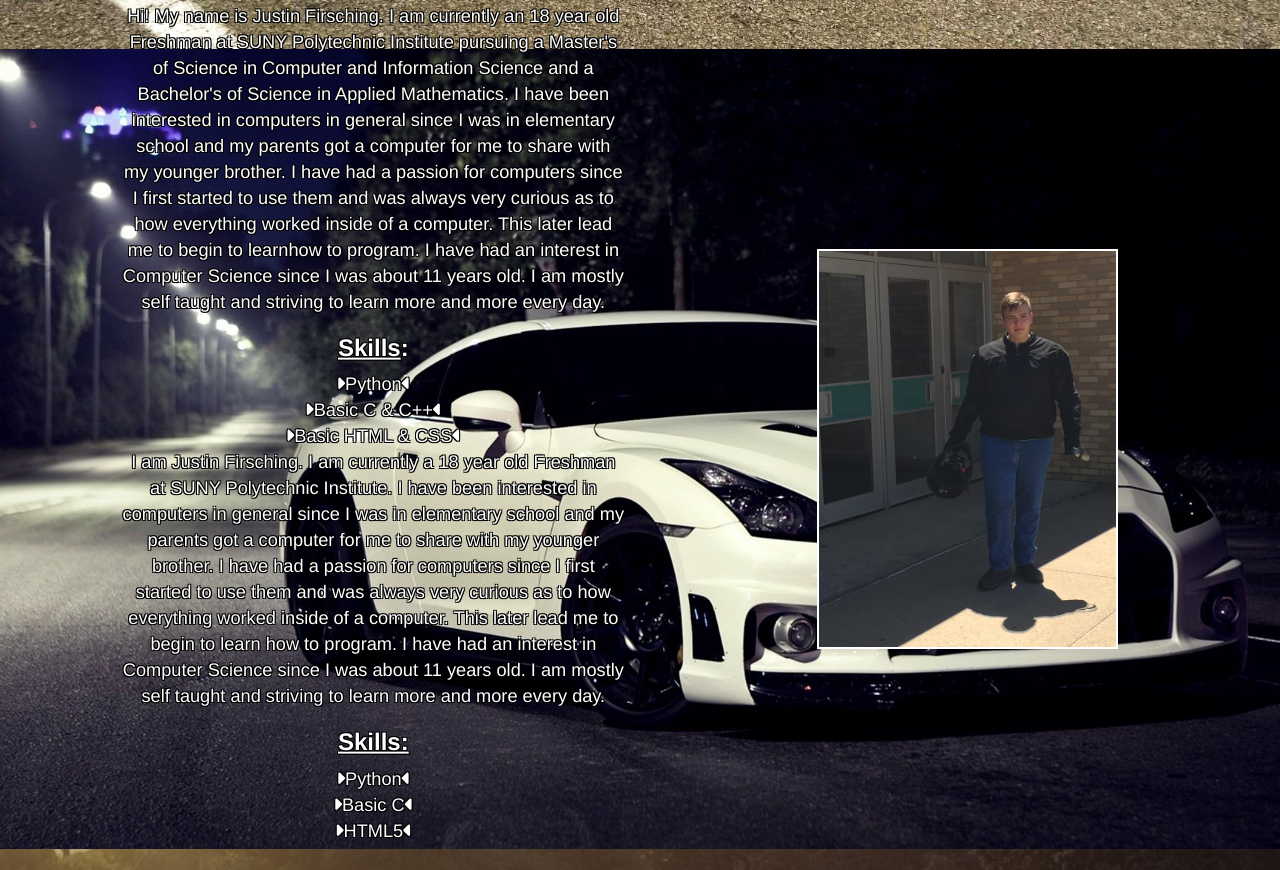
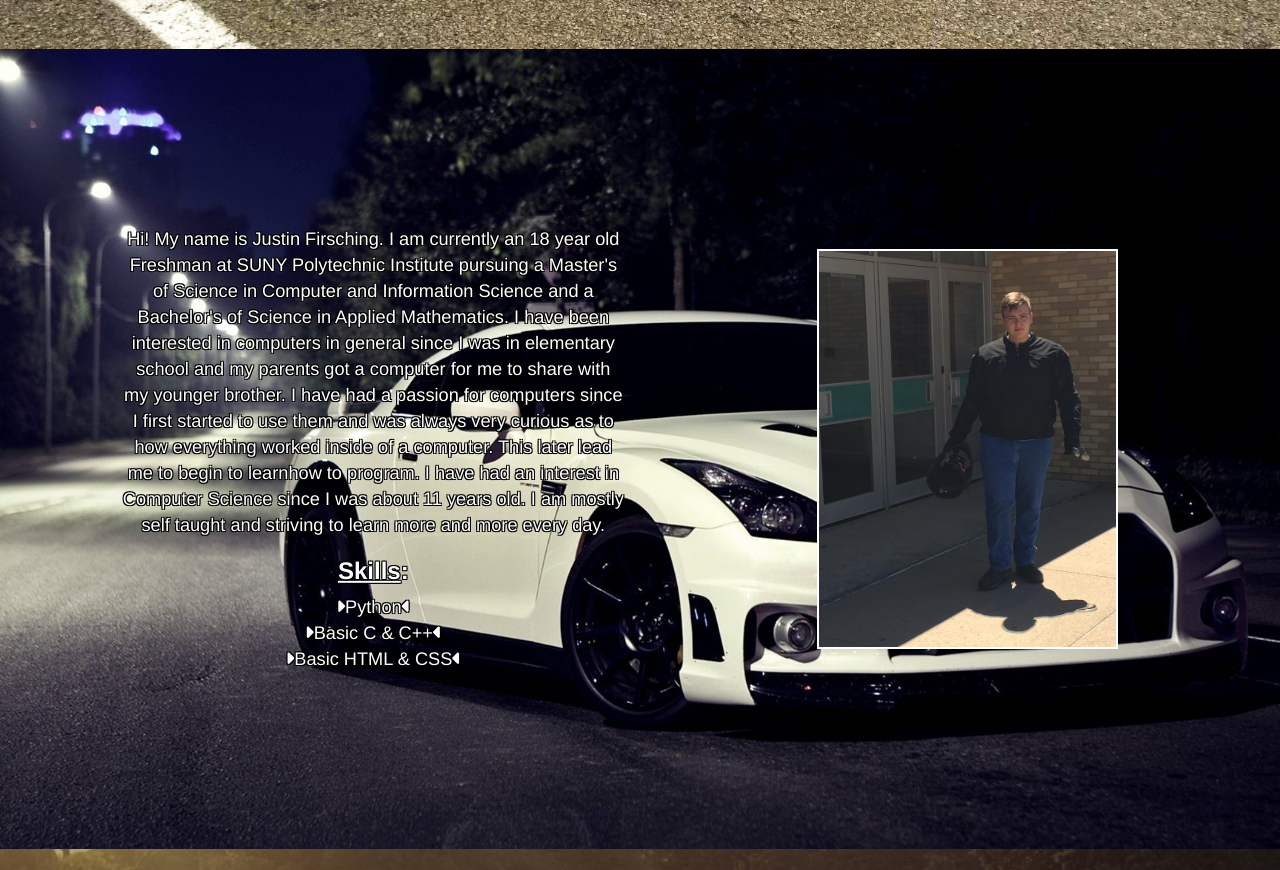
Before and after one commit to JustinF52399/Personal-Website, a plain HTML site: page index.html in a window 1280 px wide. Shown: the part 751-1621 px from the top of the page. Drawn offline with nearby package versions, Linux system fonts and the light colour scheme.

Commit message:
Fix GitHub Additions

```diff
--- a/index.html
+++ b/index.html
@@ -70,19 +70,6 @@
             <br>
             <i class="fa fa-caret-right"></i>Basic HTML & CSS<i class="fa fa-caret-left"></i>
             <br>
-            <p><span>I am Justin Firsching. I am currently a 18 year old Freshman at SUNY Polytechnic Institute. I have been interested in computers in general since
-        I was in elementary school and my parents got a computer for me to share with my younger brother. I have had a passion for computers since I first started to use them and was always very curious as to how everything worked inside of a computer. This later lead me to begin to learn
-        how to program. I have had an interest in Computer Science since I was about 11 years old. I am mostly self taught and striving to learn more and more every day.</span></p>
-            <h3><b><u> Skills:</b></u></h3>
-            <i class="fa fa-caret-right"></i>Python<i class="fa fa-caret-left"></i>
-            <br>
-            <i class="fa fa-caret-right"></i>Basic C<i class="fa fa-caret-left"></i>
-            <br>
-            <i class="fa fa-caret-right"></i>HTML5<i class="fa fa-caret-left"></i>
-            <br>
-            <i class="fa fa-caret-right"></i>Basic CSS<i class="fa fa-caret-left"></i>
-            <br>
-            <i class="fa fa-caret-right"></i>Basic Java<i class="fa fa-caret-left"></i>
         </div>
         <img class="col-xs-6" src="img/Justin.jpg">
     </div>
```
